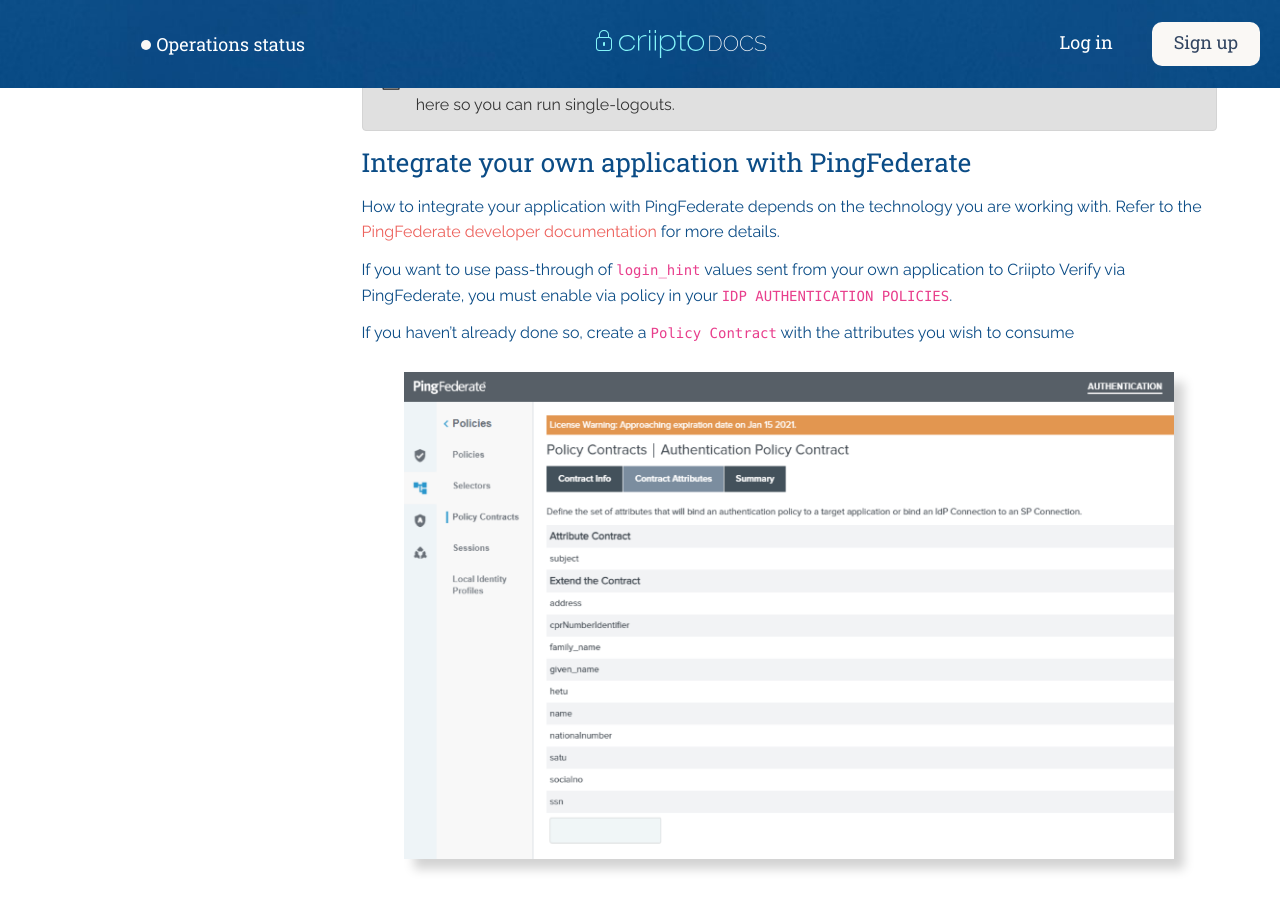
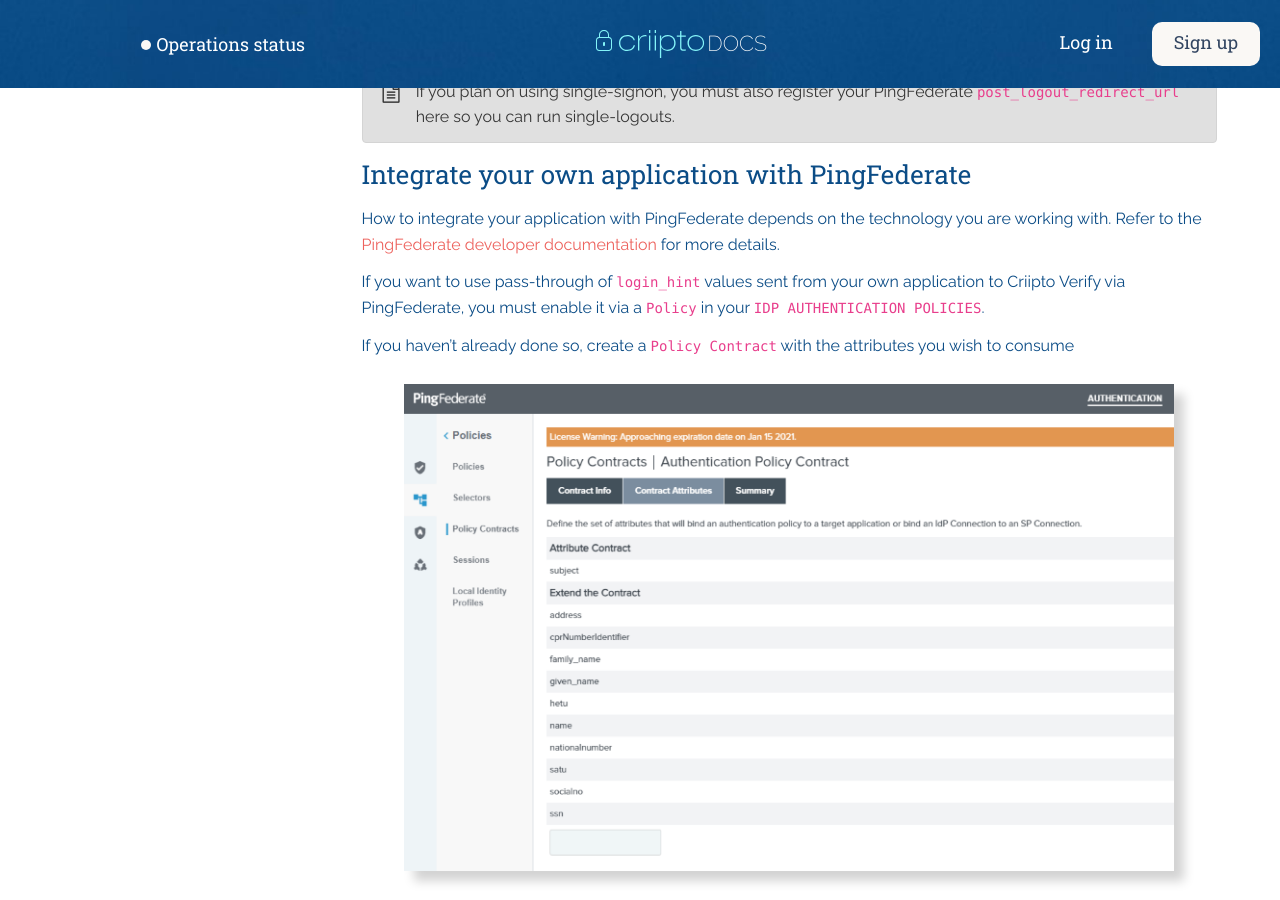
Before and after one commit to criipto/docs-old, a Jekyll site: the page built from authentication/pingfederate.md, in a window 1280 px wide and 900 px high, scrolled down 6602 px. Built offline with Jekyll 4.4.1, drawn with Linux system fonts in a browser that asks for light colours; some web fonts are replaced; some of the changed text lies outside the part shown.

```diff
--- a/authentication/pingfederate.md
+++ b/authentication/pingfederate.md
@@ -113,7 +111,7 @@ If you plan on using single-signon, you must also register your PingFederate `po
 
 How to integrate your application with PingFederate depends on the technology you are working with. Refer to the [PingFederate developer documentation](https://developer.pingidentity.com/en/cloud-software/pingfederate.html) for more details.
 
-If you want to use pass-through of `login_hint` values sent from your own application to Criipto Verify via PingFederate, you must enable via policy in your `IDP AUTHENTICATION POLICIES`.
+If you want to use pass-through of `login_hint` values sent from your own application to Criipto Verify via PingFederate, you must enable it via a `Policy` in your `IDP AUTHENTICATION POLICIES`.
 
 If you haven't already done so, create a `Policy Contract` with the attributes you wish to consume
 
```
Also changed, not shown: other parts of authentication/pingfederate.md (+0 -2 lines), images/pingfederate-connection-attribute-contract.png.
